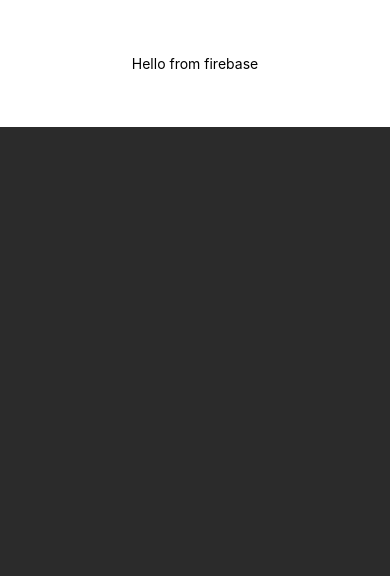
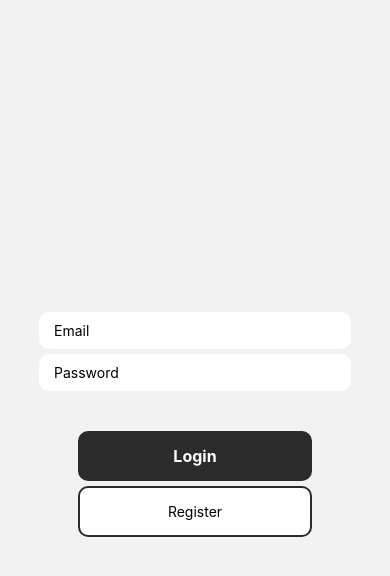
Before and after one commit to NoSleepTillLambos/TheNaughtySailor, a React Native app: screen /Login in a window 390 px wide. Shown: the top 576 px of the page. Built offline with nearby package versions, Linux system fonts and the light colour scheme.

Commit message:
register user functionality done

```diff
--- a/App.js
+++ b/App.js
@@ -1,16 +1,23 @@
-import { StatusBar } from "expo-status-bar";
-import { StyleSheet, Text, View } from "react-native";
+import { useState } from "react";
+import { FlatList, StyleSheet, View } from "react-native";
 import { NavigationContainer } from "@react-navigation/native";
 import { createNativeStackNavigator } from "@react-navigation/native-stack";
-const Stack = createNativeStackNavigator();
+import HomeScreen from "./screens/HomeScreen";
+import LoginScreen from "./screens/LoginScreen";
 
 export default function App() {
+  const Stack = createNativeStackNavigator();
   return (
-    <View style={styles.container}>
-      <View style={styles.header}>
-        <Text style={styles.text}>Hello from firebase</Text>
-      </View>
-    </View>
+    <NavigationContainer>
+      <Stack.Navigator>
+        <Stack.Screen
+          options={{ headerShown: false }}
+          name="Login"
+          component={LoginScreen}
+        />
+        <Stack.Screen name="Home" component={HomeScreen} />
+      </Stack.Navigator>
+    </NavigationContainer>
   );
 }
 
@@ -18,17 +25,11 @@
   container: {
     flex: 1,
     backgroundColor: "#2b2b2b",
-    color: "white",
   },
-  text: {
-    justifyContent: "center",
-    alignItems: "center",
-    margin: "auto",
+  content: {
+    padding: 40,
   },
-  header: {
-    height: "15%",
-    width: "100%",
-    backgroundColor: "white",
-    position: "relative",
+  list: {
+    marginTop: 20,
   },
 });
--- /dev/null
+++ b/firebase.js
@@ -0,0 +1,21 @@
+// Import the functions you need from the SDKs you need
+import { initializeApp } from "firebase/app";
+import { getAuth } from "firebase/auth";
+// TODO: Add SDKs for Firebase products that you want to use
+// https://firebase.google.com/docs/web/setup#available-libraries
+
+// Your web app's Firebase configuration
+// For Firebase JS SDK v7.20.0 and later, measurementId is optional
+const firebaseConfig = {
+  apiKey: "AIzaSyBZD516gKIPWk1DTp-1UyRKLjRq7dV8O9s",
+  authDomain: "alpine-6bf17.firebaseapp.com",
+  projectId: "alpine-6bf17",
+  storageBucket: "alpine-6bf17.appspot.com",
+  messagingSenderId: "1036159236743",
+  appId: "1:1036159236743:web:f0baeae64ba716f2389622",
+  measurementId: "G-YDDEXHHZRN",
+};
+
+// Initialize Firebase
+const app = initializeApp(firebaseConfig);
+export const authentication = getAuth(app);
--- a/package.json
+++ b/package.json
@@ -9,6 +9,7 @@
     "web": "expo start --web"
   },
   "dependencies": {
+    "@expo/webpack-config": "^18.0.4",
     "@react-native-firebase/app": "^17.4.2",
     "@react-navigation/native": "^6.1.6",
     "@react-navigation/native-stack": "^6.9.12",
--- a/screens/HomeScreen.js
+++ b/screens/HomeScreen.js
@@ -1,7 +1,14 @@
+import { StyleSheet, Text, View } from "react-native";
 import React from "react";
 
-function HomeScreen() {
-  return <div></div>;
-}
+const HomeScreen = () => {
+  return (
+    <View>
+      <Text>HomeScreen</Text>
+    </View>
+  );
+};
 
 export default HomeScreen;
+
+const styles = StyleSheet.create({});
--- a/screens/LoginScreen.js
+++ b/screens/LoginScreen.js
@@ -1,7 +1,102 @@
-import React from "react";
+import {
+  KeyboardAvoidingView,
+  StyleSheet,
+  Text,
+  TextInput,
+  TouchableOpacity,
+  View,
+} from "react-native";
+import { firebase } from "../firebase";
+import React, { useState } from "react";
+import { authentication } from "../firebase";
+import { createUserWithEmailAndPassword } from "firebase/auth";
 
-function LoginScreen() {
-  return <div></div>;
-}
+const LoginScreen = () => {
+  const [email, setEmail] = useState("");
+  const [password, setPassword] = useState("");
+
+  const handleSignUp = () => {
+    createUserWithEmailAndPassword(authentication, email, password)
+      .then((userCredential) => {
+        const user = userCredential.user;
+        console.log(user.email);
+      })
+      .catch((error) => alert(error.message));
+  };
+  return (
+    <KeyboardAvoidingView style={styles.container} behavior="padding">
+      <View style={styles.inputContainer}>
+        <TextInput
+          placeholder="Email"
+          value={email}
+          onChangeText={(text) => setEmail(text)}
+          style={styles.input}
+        />
+        <TextInput
+          placeholder="Password"
+          value={password}
+          onChangeText={(text) => setPassword(text)}
+          style={styles.input}
+          secureTextEntry
+        />
+      </View>
+
+      <View style={styles.buttonCon}>
+        <TouchableOpacity onPress={() => {}} style={styles.button}>
+          <Text style={styles.buttonText}>Login</Text>
+        </TouchableOpacity>
+        <TouchableOpacity
+          onPress={handleSignUp}
+          style={[styles.button, styles.buttonOutline]}
+        >
+          <Text style={styles.buttonOutlineText}>Register</Text>
+        </TouchableOpacity>
+      </View>
+    </KeyboardAvoidingView>
+  );
+};
 
 export default LoginScreen;
+
+const styles = StyleSheet.create({
+  container: {
+    justifyContent: "center",
+    alignItems: "center",
+    flex: 1,
+  },
+  inputContainer: {
+    width: "80%",
+  },
+  input: {
+    backgroundColor: "white",
+    paddingHorizontal: 15,
+    paddingVertical: 10,
+    borderRadius: 10,
+    marginTop: 5,
+  },
+  buttonCon: {
+    width: "60%",
+    justifyContent: "center",
+    alignItems: "center",
+    marginTop: 40,
+  },
+  button: {
+    backgroundColor: "#2b2b2b",
+    width: "100%",
+    padding: 15,
+    borderRadius: 10,
+    alignItems: "center",
+  },
+  buttonText: {
+    color: "white",
+    fontWeight: "700",
+    fontSize: 16,
+  },
+  buttonOutline: {
+    backgroundColor: "white",
+    marginTop: 5,
+    borderColor: "#2b2b2b",
+    borderWidth: 2,
+  },
+  buttonOutlineText: {},
+});
```
Also changed, not shown: components/Header.js (added, +18 -0 lines), 1 other file (tests, documents, lock files or other folders).
